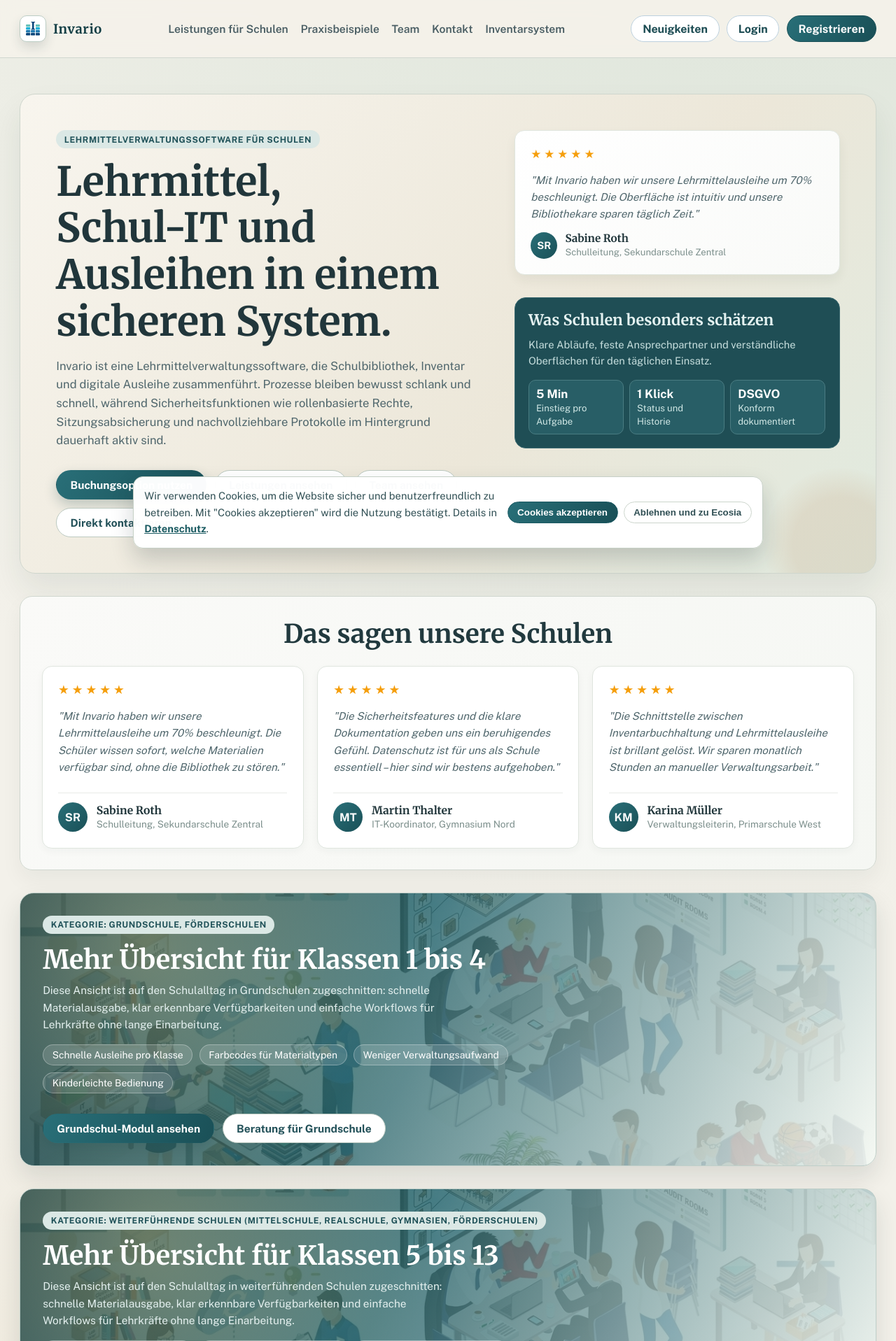
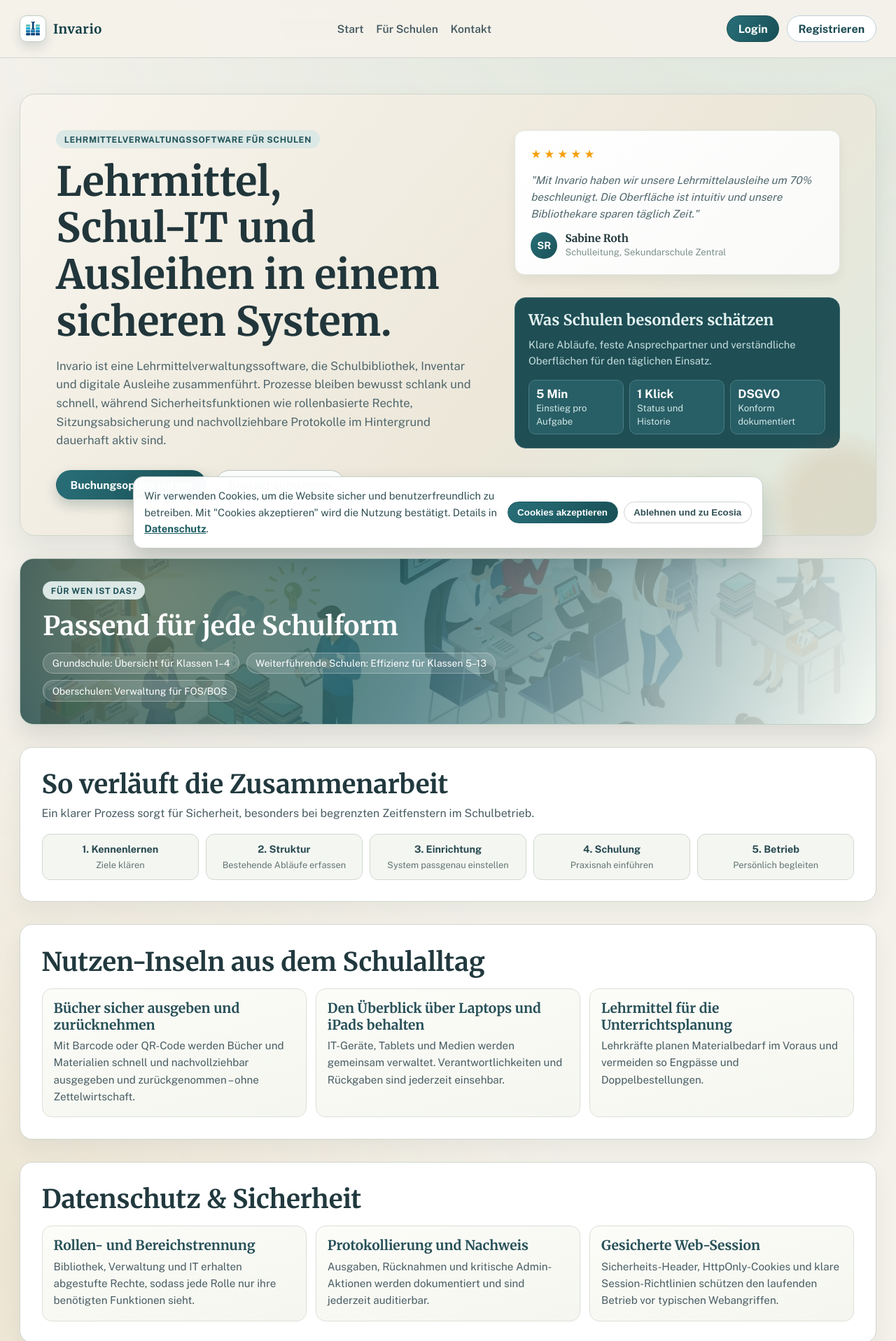
Before and after one commit to AIIrondev/Key-service-Server, a Flask app: page / in a window 1280 px wide. Shown: the top 1917 px of the page at 70% size. Run offline with Flask 3, Linux system fonts and the light colour scheme; some libraries are stand-ins or nearby versions.

Commit message:
feat: Revise navigation and enhance main content sections for improved user experience
Co-authored-by: Copilot <copilot@github.com>

```diff
--- a/Website/templates/base.html
+++ b/Website/templates/base.html
@@ -370,48 +370,17 @@
                 <span>Invario</span>
             </a>
             <div class="nav-links" aria-label="Main Navigation">
-                <a href="{{ url_for('dienstleistungen') }}">Leistungen für Schulen</a>
-                <a href="{{ url_for('projekte') }}">Praxisbeispiele</a>
-                <a href="{{ url_for('team') }}">Team</a>
+                <a href="{{ url_for('default') }}">Start</a>
+                <a href="{{ url_for('dienstleistungen') }}">Für Schulen</a>
                 <a href="{{ url_for('kontakt') }}">Kontakt</a>
-                <a href="{{ url_for('inventarsystem') }}">Inventarsystem</a>
             </div>
             <div class="nav-actions">
                 {% if 'username' in session %}
-                    <a class="nav-btn" href="{{ url_for('appointments') }}">Buchungsoption</a>
-
-                    <details class="nav-dropdown">
-                        <summary class="nav-btn">Nutzerbereich</summary>
-                        <div class="dropdown-menu">
-                            <a href="{{ url_for('my_invoices') }}">Meine Rechnungen</a>
-                            <a href="{{ url_for('my_instance_management') }}">Meine Instanz</a>
-                            <a href="{{ url_for('user_chat') }}">Chat mit Admin</a>
-                            <a href="{{ url_for('user_tickets') }}">Support Tickets</a>
-                        </div>
-                    </details>
-
-                    {% if session.get('is_admin') %}
-                        <details class="nav-dropdown">
-                            <summary class="nav-btn">Admin</summary>
-                            <div class="dropdown-menu">
-                                <a href="{{ url_for('admin_dashboard') }}">Dashboard</a>
-                                <a href="{{ url_for('admin_users') }}">Userverwaltung</a>
-                                <a href="{{ url_for('admin_invoices') }}">Rechnungsverwaltung</a>
-                                <a href="{{ url_for('admin_chats') }}">Admin-Chat</a>
-                                <a href="{{ url_for('admin_tickets') }}">Support-Center</a>
-                                <a href="{{ url_for('admin_system_tools') }}">System-Tools</a>
-                                <a href="{{ url_for('admin_blog') }}">Blog verwalten</a>
-                                <a href="{{ url_for('admin_team') }}">Team Cards</a>
-                                <a href="{{ url_for('admin_instances') }}">Schul-Instanzen</a>
-                            </div>
-                        </details>
-                    {% endif %}
-
+                    <a class="nav-btn primary" href="{{ url_for('appointments') }}">Buchungsoption</a>
                     <a class="nav-btn" href="{{ url_for('logout') }}">Logout</a>
                 {% else %}
-                    <a class="nav-btn" href="{{ url_for('blog') }}">Neuigkeiten</a>
-                    <a class="nav-btn" href="{{ url_for('login') }}">Login</a>
-                    <a class="nav-btn primary" href="{{ url_for('register') }}">Registrieren</a>
+                    <a class="nav-btn primary" href="{{ url_for('login') }}">Login</a>
+                    <a class="nav-btn" href="{{ url_for('register') }}">Registrieren</a>
                 {% endif %}
             </div>
         </div>
--- a/Website/templates/main.html
+++ b/Website/templates/main.html
@@ -563,9 +563,7 @@
 			{% else %}
 				<a class="btn btn-primary" href="{{ url_for('login') }}">Buchungsoption nutzen</a>
 			{% endif %}
-			<a class="btn btn-secondary" href="{{ url_for('dienstleistungen') }}">Leistungen ansehen</a>
-			<a class="btn btn-secondary" href="{{ url_for('team') }}">Team ansehen</a>
-			<a class="btn btn-secondary" href="{{ url_for('kontakt') }}">Direkt kontaktieren</a>
+			<a class="btn btn-secondary" href="{{ url_for('kontakt') }}">Kontakt aufnehmen</a>
 		</div>
 	</div>
 	<div class="hero-right">
@@ -598,8 +596,73 @@
 	</div>
 </section>
 
+<section class="primary-focus" id="zielgruppen" aria-label="Zielgruppen">
+	<div class="primary-focus-content">
+		<span class="eyebrow">Für wen ist das?</span>
+		<h2>Passend für jede Schulform</h2>
+		<div class="primary-points">
+			<span>Grundschule: Übersicht für Klassen 1–4</span>
+			<span>Weiterführende Schulen: Effizienz für Klassen 5–13</span>
+			<span>Oberschulen: Verwaltung für FOS/BOS</span>
+		</div>
+	</div>
+</section>
+
+<section class="section" id="ablauf" style="animation-delay: 100ms;">
+	<h2>So verläuft die Zusammenarbeit</h2>
+	<p>Ein klarer Prozess sorgt für Sicherheit, besonders bei begrenzten Zeitfenstern im Schulbetrieb.</p>
+	<div class="process" aria-label="Ablauf in fünf Schritten">
+		<div class="step"><strong>1. Kennenlernen</strong><small>Ziele klären</small></div>
+		<div class="step"><strong>2. Struktur</strong><small>Bestehende Abläufe erfassen</small></div>
+		<div class="step"><strong>3. Einrichtung</strong><small>System passgenau einstellen</small></div>
+		<div class="step"><strong>4. Schulung</strong><small>Praxisnah einführen</small></div>
+		<div class="step"><strong>5. Betrieb</strong><small>Persönlich begleiten</small></div>
+	</div>
+</section>
+
+<section class="section" id="nutzen" style="animation-delay: 180ms;">
+	<h2>Nutzen-Inseln aus dem Schulalltag</h2>
+	<div class="section-grid">
+		<article class="card">
+			<h3>Bücher sicher ausgeben und zurücknehmen</h3>
+			<p>Mit Barcode oder QR-Code werden Bücher und Materialien schnell und nachvollziehbar ausgegeben und zurückgenommen – ohne Zettelwirtschaft.</p>
+		</article>
+		<article class="card">
+			<h3>Den Überblick über Laptops und iPads behalten</h3>
+			<p>IT-Geräte, Tablets und Medien werden gemeinsam verwaltet. Verantwortlichkeiten und Rückgaben sind jederzeit einsehbar.</p>
+		</article>
+		<article class="card">
+			<h3>Lehrmittel für die Unterrichtsplanung</h3>
+			<p>Lehrkräfte planen Materialbedarf im Voraus und vermeiden so Engpässe und Doppelbestellungen.</p>
+		</article>
+	</div>
+</section>
+
+<section class="section" id="sicherheit" style="animation-delay: 220ms;">
+	<h2>Datenschutz & Sicherheit</h2>
+	<div class="section-grid">
+		<article class="card">
+			<h3>Rollen- und Bereichstrennung</h3>
+			<p>Bibliothek, Verwaltung und IT erhalten abgestufte Rechte, sodass jede Rolle nur ihre benötigten Funktionen sieht.</p>
+		</article>
+		<article class="card">
+			<h3>Protokollierung und Nachweis</h3>
+			<p>Ausgaben, Rücknahmen und kritische Admin-Aktionen werden dokumentiert und sind jederzeit auditierbar.</p>
+		</article>
+		<article class="card">
+			<h3>Gesicherte Web-Session</h3>
+			<p>Sicherheits-Header, HttpOnly-Cookies und klare Session-Richtlinien schützen den laufenden Betrieb vor typischen Webangriffen.</p>
+		</article>
+	</div>
+</section>
+
+<section class="section" id="hilfe" style="animation-delay: 240ms;">
+	<h2>Wir lassen Sie nicht allein</h2>
+	<p>Sie erhalten persönliche Schulung und Support – telefonisch, per E-Mail oder direkt vor Ort. So bleibt keine Frage offen und die Hemmschwelle vor der Digitalisierung sinkt.</p>
+</section>
+
 <section class="testimonials">
-	<h2>Das sagen unsere Schulen</h2>
+	<h2>Das sagen andere Schulleitungen</h2>
 	<div class="testimonials-grid">
 		<div class="testimonial-card">
 			<div class="testimonial-stars">
@@ -609,7 +672,7 @@
 				<span class="star">★</span>
 				<span class="star">★</span>
 			</div>
-			<p class="testimonial-text">"Mit Invario haben wir unsere Lehrmittelausleihe um 70% beschleunigt. Die Schüler wissen sofort, welche Materialien verfügbar sind, ohne die Bibliothek zu stören."</p>
+			<p class="testimonial-text">"Mit Invario haben wir unsere Lehrmittelausleihe um 70% beschleunigt. Die Oberfläche ist intuitiv und unsere Bibliothekare sparen täglich Zeit."</p>
 			<div class="testimonial-author">
 				<div class="testimonial-avatar">SR</div>
 				<div class="testimonial-info">
@@ -655,138 +718,6 @@
 	</div>
 </section>
 
-<section class="primary-focus" id="grundschule" aria-label="Kategorie für Grundschulen">
-	<div class="primary-focus-content">
-		<span class="eyebrow">Kategorie: Grundschule, Förderschulen</span>
-		<h2>Mehr Übersicht für Klassen 1 bis 4</h2>
-		<p>Diese Ansicht ist auf den Schulalltag in Grundschulen zugeschnitten: schnelle Materialausgabe, klar erkennbare Verfügbarkeiten und einfache Workflows für Lehrkräfte ohne lange Einarbeitung.</p>
-		<div class="primary-points" aria-label="Vorteile für Grundschulen">
-			<span>Schnelle Ausleihe pro Klasse</span>
-			<span>Farbcodes für Materialtypen</span>
-			<span>Weniger Verwaltungsaufwand</span>
-			<span>Kinderleichte Bedienung</span>
-		</div>
-		<div class="cta-row">
-			<a class="btn btn-primary" href="{{ url_for('inventarsystem') }}">Grundschul-Modul ansehen</a>
-			<a class="btn btn-secondary" href="{{ url_for('kontakt') }}">Beratung für Grundschule</a>
-		</div>
-	</div>
-</section>
-
-<section class="primary-focus" id="grundschule" aria-label="Kategorie für Grundschulen">
-	<div class="primary-focus-content">
-		<span class="eyebrow">Kategorie: Weiterführende Schulen (Mittelschule, Realschule, Gymnasien, Förderschulen)</span>
-		<h2>Mehr Übersicht für Klassen 5 bis 13</h2>
-		<p>Diese Ansicht ist auf den Schulalltag in weiterführenden Schulen zugeschnitten: schnelle Materialausgabe, klar erkennbare Verfügbarkeiten und einfache Workflows für Lehrkräfte ohne lange Einarbeitung.</p>
-		<div class="primary-points" aria-label="Vorteile für Grundschulen">
-			<span>Schnelle Ausleihe pro Klasse</span>
-			<span>Farbcodes für Materialtypen</span>
-			<span>Weniger Verwaltungsaufwand</span>
-			<span>Kinderleichte Bedienung</span>
-		</div>
-		<div class="cta-row">
-			<a class="btn btn-primary" href="{{ url_for('inventarsystem') }}">Modul ansehen</a>
-			<a class="btn btn-secondary" href="{{ url_for('kontakt') }}">Beratung für Weiterführende Schulen</a>
-		</div>
-	</div>
-</section>
-
-<section class="primary-focus" id="grundschule" aria-label="Kategorie für Grundschulen">
-	<div class="primary-focus-content">
-		<span class="eyebrow">Kategorie: Oberschulen (FOS, BOS)</span>
-		<h2>Mehr Übersicht für Klassen 10 bis 13</h2>
-		<p>Diese Ansicht ist auf den Schulalltag in Oberschulen zugeschnitten: schnelle Materialausgabe, klar erkennbare Verfügbarkeiten und einfache Workflows für Lehrkräfte ohne lange Einarbeitung.</p>
-		<div class="primary-points" aria-label="Vorteile für Grundschulen">
-			<span>Schnelle Ausleihe pro Klasse</span>
-			<span>Farbcodes für Materialtypen</span>
-			<span>Weniger Verwaltungsaufwand</span>
-			<span>Kinderleichte Bedienung</span>
-		</div>
-		<div class="cta-row">
-			<a class="btn btn-primary" href="{{ url_for('inventarsystem') }}">Modul ansehen</a>
-			<a class="btn btn-secondary" href="{{ url_for('kontakt') }}">Beratung für Oberschulen</a>
-		</div>
-	</div>
-</section>
-
-<section class="section" id="nutzen" style="animation-delay: 100ms;">
-	<h2>Vorteile für Verwaltung und Bibliothek</h2>
-	<p>Alle Daten zu Lehrmitteln, Geräten und Ausleihen sind gebündelt, sodass Rückfragen schnell geklärt werden können.</p>
-	<div class="section-grid">
-		<article class="card">
-			<h3>Lehrmittel für einfache Unterichtsplanung</h3>
-			<p>Bücher und Unterrichtsmaterialien lassen sich schon im vorhinein ganz bequem von zuhause Planen. Dadurch vermeiden sich doppel benötigungen durch Lehrkräfte und somit Spannungen im Kollegium.</p>
-		</article>
-		<article class="card">
-			<h3>Scanner-gestuetzte Ausleihe</h3>
-			<p>Barcode- oder QR-Workflows beschleunigen Ausgabe und Rücknahme deutlich, auch bei grossen Bestandsmengen.</p>
-		</article>
-		<article class="card">
-			<h3>IT- und Medienbestand kombiniert</h3>
-			<p>Tablets, Laptops, Webcams, Print-Medien und Lehrmittel werden gemeinsam verwaltet statt in voneinander getrennten Listen.</p>
-		</article>
-	</div>
-</section>
-
-<section class="section" id="alltag" style="animation-delay: 180ms;">
-	<h2>Typische Lehrmittel-Szenarien</h2>
-	<p>Die folgenden Beispiele orientieren sich an realen Schulabläufen mit Fokus auf Tempo und Nachvollziehbarkeit.</p>
-	<div class="routine-list">
-		<div class="routine">
-			<div>
-				<b>Neue Klassensätze treffen ein</b>
-				Lehrmittel werden etikettiert, Klassen zugeordnet und mit Ausgabehistorie gespeichert.
-			</div>
-			<span>Lehrmittel</span>
-		</div>
-		<div class="routine">
-			<div>
-				<b>Rückfrage zu ausgeliehenen Medien</b>
-				Verfügbarkeit, Entleiher und Rückgabedatum sind sofort sichtbar, ohne manuelle Listenpflege.
-			</div>
-			<span>Ausleihe</span>
-		</div>
-		<div class="routine">
-			<div>
-				<b>Defekt bei einem Endgerät</b>
-				Zustand, Schaden und Verantwortlichkeiten werden dokumentiert, inklusive klarer Eskalationswege.
-			</div>
-			<span>Sicherheit</span>
-		</div>
-	</div>
-</section>
-
-<section class="section" id="sicherheit" style="animation-delay: 220ms;">
-	<h2>Erweiterte Sicherheit für den Schulbetrieb</h2>
-	<p>Die Plattform setzt auf Datenschutz und Betriebssicherheit, damit personenbezogene Daten und Inventardaten langfristig geschützt bleiben.</p>
-	<div class="section-grid">
-		<article class="card">
-			<h3>Rollen- und Bereichstrennung</h3>
-			<p>Bibliothek, Verwaltung und IT erhalten abgestufte Rechte, sodass jede Rolle nur ihre benoetigten Funktionen sieht.</p>
-		</article>
-		<article class="card">
-			<h3>Protokollierung und Nachweis</h3>
-			<p>Ausgaben, Rücknahmen und kritische Admin-Aktionen werden dokumentiert und sind jederzeit auditierbar.</p>
-		</article>
-		<article class="card">
-			<h3>Gesicherte Web-Session</h3>
-			<p>Sicherheits-Header, HttpOnly-Cookies und klare Session-Richtlinien schützen den laufenden Betrieb vor typischen Webangriffen.</p>
-		</article>
-	</div>
-</section>
-
-<section class="section" id="ablauf" style="animation-delay: 260ms;">
-	<h2>So verläuft die Zusammenarbeit</h2>
-	<p>Ein klarer Prozess sorgt für Sicherheit, besonders bei begrenzten Zeitfenstern im Schulbetrieb.</p>
-	<div class="process" aria-label="Ablauf in fünf Schritten">
-		<div class="step"><strong>1. Kennenlernen</strong><small>Ziele klären</small></div>
-		<div class="step"><strong>2. Struktur</strong><small>Bestehende Abläufe erfassen</small></div>
-		<div class="step"><strong>3. Einrichtung</strong><small>System passgenau einstellen</small></div>
-		<div class="step"><strong>4. Schulung</strong><small>Praxisnah einführen</small></div>
-		<div class="step"><strong>5. Betrieb</strong><small>Persönlich begleiten</small></div>
-	</div>
-</section>
-
 <section class="contact" id="kontakt">
 	<div>
 		<h2>Beratung für den nächsten Digitalisierungsschritt</h2>
```
